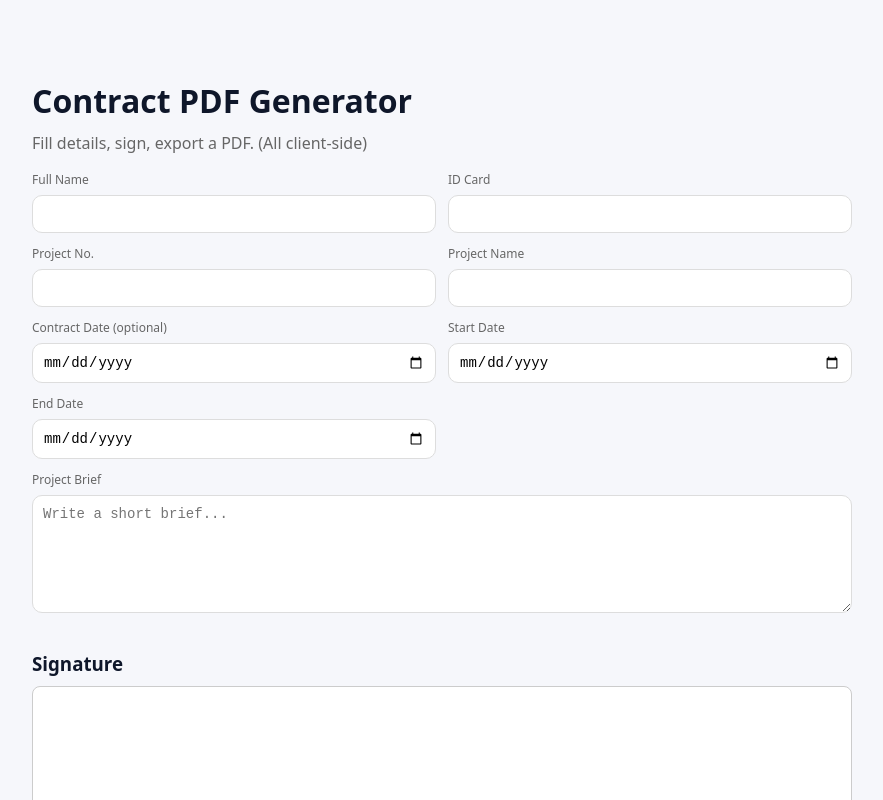
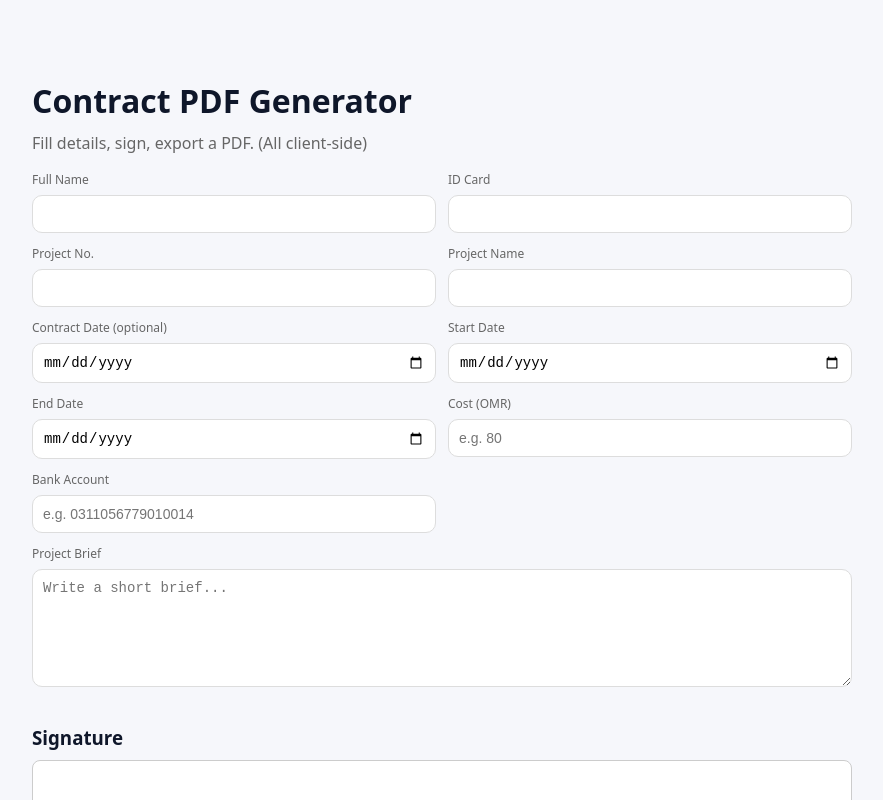
Before and after one commit to mdaoui/GW-Contract, a React (Vite) app: page / in a window 1280 px wide. Shown: the top 800 px of the page, without its empty margins (198-1081 px from the left). Built offline with nearby package versions, Linux system fonts and the light colour scheme.

Commit message:
Expand contract body + payment fields

```diff
--- a/src/App.jsx
+++ b/src/App.jsx
@@ -11,6 +11,8 @@ export default function App() {
     projectBrief: "",
     dateStart: "",
     dateEnd: "",
+    costOmr: "",
+    bankAccount: "",
   });
 
   const [signatureDataUrl, setSignatureDataUrl] = useState(null);
@@ -112,6 +114,18 @@ export default function App() {
             value={form.dateEnd}
             onChange={update("dateEnd")}
           />
+          <Field
+            label="Cost (OMR)"
+            value={form.costOmr}
+            onChange={update("costOmr")}
+            placeholder="e.g. 80"
+          />
+          <Field
+            label="Bank Account"
+            value={form.bankAccount}
+            onChange={update("bankAccount")}
+            placeholder="e.g. 0311056779010014"
+          />
         </div>
 
         <div>
@@ -169,11 +183,17 @@ export default function App() {
   );
 }
 
-function Field({ label, type = "text", value, onChange }) {
+function Field({ label, type = "text", value, onChange, placeholder }) {
   return (
     <div>
       <label style={labelStyle}>{label}</label>
-      <input type={type} value={value} onChange={onChange} style={inputStyle} />
+      <input
+        type={type}
+        value={value}
+        onChange={onChange}
+        placeholder={placeholder}
+        style={inputStyle}
+      />
     </div>
   );
 }
--- a/src/pdf/generateContractPdf.js
+++ b/src/pdf/generateContractPdf.js
@@ -169,6 +169,7 @@ async function drawCoverPage(
     labelSize: 13,
     valueSize: 12,
   });
+  y -= 36;
 
   const coverDate = formatCoverDate(contractDate || dateStart);
   if (coverDate) {
@@ -271,6 +272,8 @@ export async function generateContractPdf({
   projectBrief,
   dateStart,
   dateEnd,
+  costOmr,
+  bankAccount,
   signaturePngDataUrl,
   logoPath = "/assets/gw-logo.png",
 }) {
@@ -343,25 +346,49 @@ export async function generateContractPdf({
     y -= 6;
   };
 
+  // Body header/meta
   drawHeading("CONTRACT DETAILS");
   drawParagraph(`Prepared for: ${fullName || ""} (ID: ${idCard || ""})`);
   drawParagraph(`Project No: ${projectNo || ""}`);
   drawParagraph(`Project Name: ${projectName || ""}`);
   drawParagraph(`Start: ${formatDate(dateStart)}    End: ${formatDate(dateEnd)}`);
 
+  // 1. PROJECT BRIEF
   drawHeading("1. PROJECT BRIEF");
   drawParagraph(projectBrief || "__________________________");
 
+  // 1.1 Description of Services.
+  drawHeading("1.1 Description of Services.");
+  drawParagraph(
+    `Beginning on ${formatDate(dateStart)} ${fullName || ""} will provide the services as described.`
+  );
+
+  // 1.2 Completion.
+  drawHeading("1.2 Completion.");
+  drawParagraph(
+    `All Services shall be completed by ${fullName || ""} on or before on ${formatDate(dateEnd)}`
+  );
+
+  // Client Details (as plain lines like your template)
+  drawParagraph("Client Details:", 11);
+  drawParagraph("Galaxy Way production responsibility", 11);
+  drawParagraph(
+    "We are handling the communication with the client and any other creative work.",
+    11
+  );
+
+  // COMMUNICATION
   drawHeading("COMMUNICATION");
   drawBullets([
     "All the communication should be clear and documented.",
     "GW will communicate with the freelancer through company email.",
-    "WhatsApp communication can be used for fast inquiries.",
-    "If required freelancer should be available for online interaction with prior notice by online platforms like Zoom, Teams.",
+    "WhatsApp communication It can be used for fast inquiries.",
+    "If required freelancer should be available for online interaction with prior notice by online platforms link Zoom, Teams.",
     "GW or freelancer should reply/respond within 2-4 hours of receiving email/call.",
     "Freelancer will connect with the Head of production.",
   ]);
 
+  // CONFIDENTIALITY
   drawHeading("CONFIDENTIALITY");
   drawBullets([
     "All the project materials are strictly confidential and should not be shared with any third party.",
@@ -369,12 +396,49 @@ export async function generateContractPdf({
     "This provision shall continue to be effective after the termination of this Contract.",
   ]);
 
+  // OWNERSHIP OF RIGHTS
   drawHeading("OWNERSHIP OF RIGHTS");
   drawBullets([
     "The Client continues to own any and all proprietary information it shares with the designer during the term of this Contract. The freelancer has no rights to this proprietary information and may not use it except to complete the designing services. Upon completion of the Contract, the Client will own the final content Deliverables.",
-    "Freelancer not allowed to publish any projects on social media platforms or any online platform.",
+    "Freelancer Not allowed to publish any projects on social media platforms or any online platform.",
   ]);
 
+  // PAYMENT (dynamic)
+  drawHeading("PAYMENT");
+  drawBullets([`Contract costing will be ${costOmr ?? ""} OMR`, `Bank Muscat: ${bankAccount ?? ""}`]);
+
+  // PAYMENT POLICY
+  drawHeading("PAYMENT POLICY");
+  drawBullets([
+    "Payment will not be sent to any third party other than the freelancer.",
+    "Mode of payment will be through the Bank Muscat No cash payment will be made.",
+    "Advance payment will be made only on special cases.",
+    "Payment will be made within a period not less than 35 working days from the date of signing this contract.",
+  ]);
+
+  // PROJECT TIMELINE
+  drawHeading("PROJECT TIMELINE");
+  drawBullets(["The project will be going on until the project finishes."]);
+
+  // AGREEMENT
+  drawHeading("AGREEMENT");
+  drawBullets([
+    "Mutual agreement will be made between Galaxy Way and the freelancer.",
+    "Agreement will be considered as the legal document for both company and the freelancer.",
+    "Agreement cannot be altered once agreed between both parties.",
+  ]);
+
+  // TERMINATION CLAUSE
+  drawHeading("TERMINATION CLAUSE");
+  drawBullets([
+    "If GW or freelancer want to discontinue or cancel the contract, they should inform you with a 1 month notice period.",
+    "This Contract may be cancelled/terminated by either Party submitting a written notice to the other Party or may immediately be cancelled under the following circumstances:",
+    "If there is a continuous delay to make a required payment when due.",
+    "The failure to make available or deliver the services in the time and manner as described in this Contract.",
+    "Misuse of the company’s portfolio/projects in any cases.",
+  ]);
+
+  // Signature at the end (auto page break)
   ensureSpace(200);
   y = await drawSignatureBlock(pdfDoc, page, {
     width,
```
